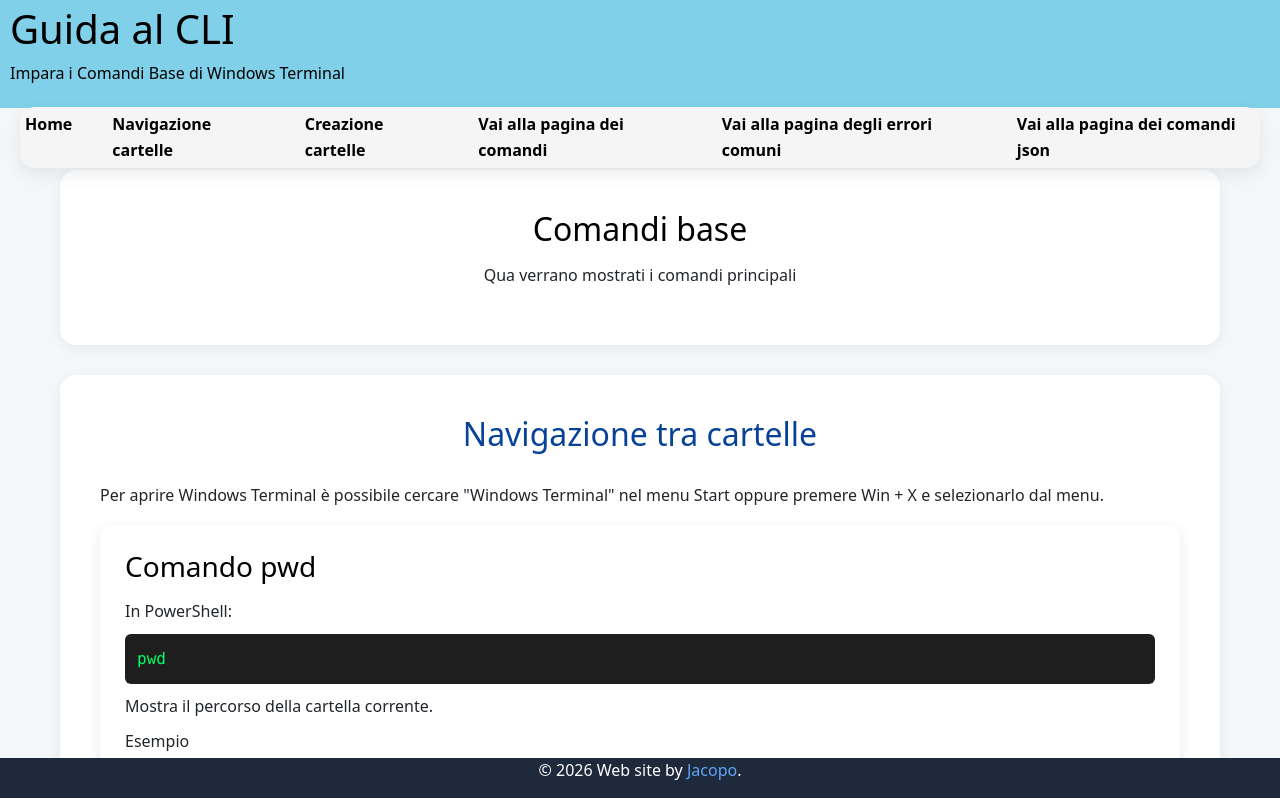
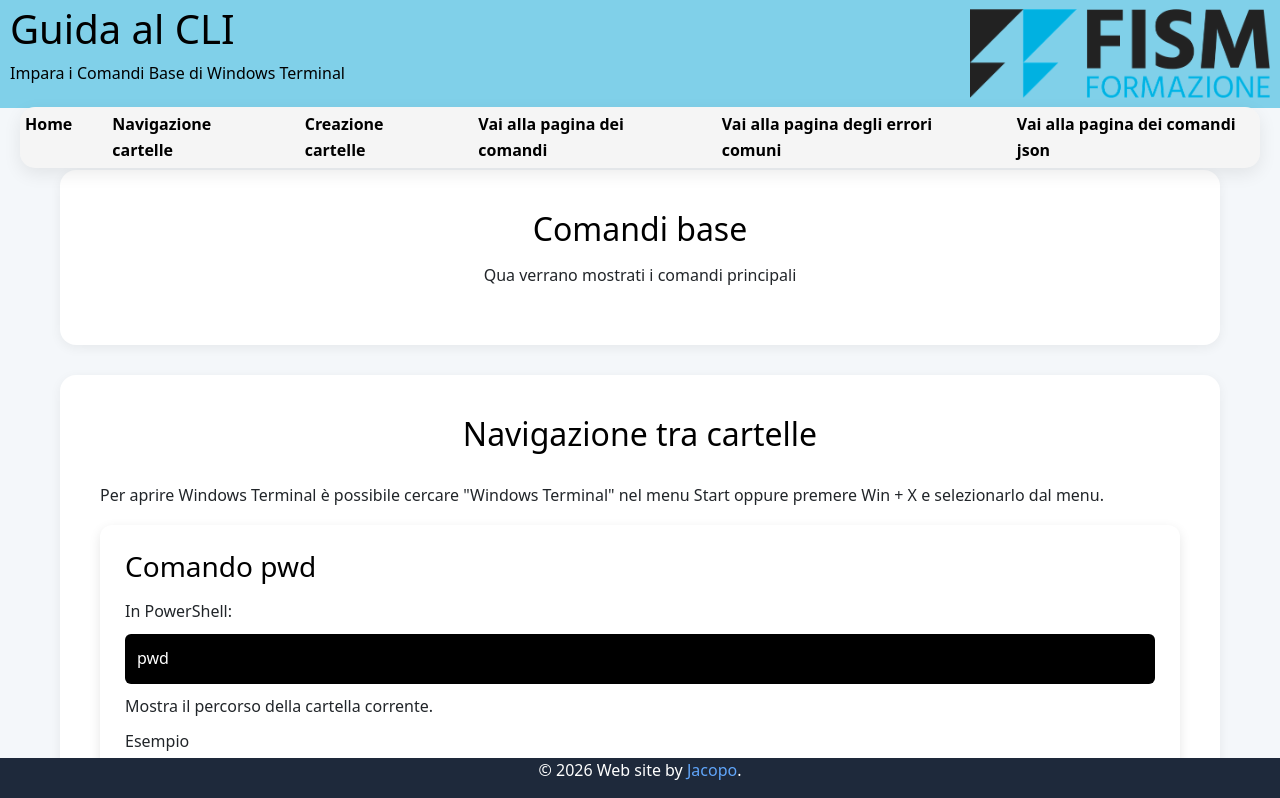
Before and after one commit to jacopo-nesti/09-guida-ai-comandi-del-terminale, a plain HTML site: page comandi.html in a window 1280 px wide. Shown: the top 798 px of the page. Drawn offline with nearby package versions, Linux system fonts and the light colour scheme.

Commit message:
improve UI, add docs

```diff
--- a/comandi.html
+++ b/comandi.html
@@ -5,8 +5,6 @@
 
     <meta charset="UTF-8">
     <meta name="viewport" content="width=device-width, initial-scale=1.0">
-
-    <script src="{{ url_for('assets', filename='script.js') }}" type="module"></script>
 
     <link href="https://cdn.jsdelivr.net/npm/bootstrap@5.3.3/dist/css/bootstrap.min.css" rel="stylesheet">
     <link rel="stylesheet" href="style.css">
@@ -22,6 +20,8 @@
             <h1>Guida al CLI</h1>
             <p>Impara i Comandi Base di Windows Terminal</p>
         </div>
+
+        <img src="assets/images/fism-formazione.png" alt="Logo FISM">
     </header>
 
     <nav class="navbar">
--- a/style.css
+++ b/style.css
@@ -32,6 +32,11 @@ body {
   display: flex;
   align-items: center;
   justify-content: space-between;
+}
+
+.header img {
+  width: 300px;
+  height: auto;
 }
 
 /* NAVBAR */
@@ -110,7 +115,7 @@ section h2 {
 .creation h2 {
     text-align: center;
     margin-bottom: 30px;
-    color: #084298;
+    color: black;
 }
 
 /* CARD */
@@ -134,11 +139,10 @@ section h2 {
 
 /* COMANDI TERMINALE */
 .terminal-line {
-    background-color: #1e1e1e;
-    color: #00ff66;
+    background-color: black;
+    color: white;
     padding: 12px;
     border-radius: 6px;
-    font-family: Consolas, monospace;
     overflow-x: auto;
     margin: 10px 0;
 }
@@ -163,3 +167,7 @@ section h2 {
 .footer a:hover {
   text-decoration: underline;
 }
+
+.container-bug {
+  margin-top: 180px;
+}
```
Also changed, not shown: comandi-json.html (+9 -3 lines), errori-comuni.html (+2 -2 lines), index.html (+3 -3 lines), assets/images/fism-formazione.png (added), screenshots/comandi-json.png (added), screenshots/errori-comuni.png (added), screenshots/index.png (added), 5 other files.
